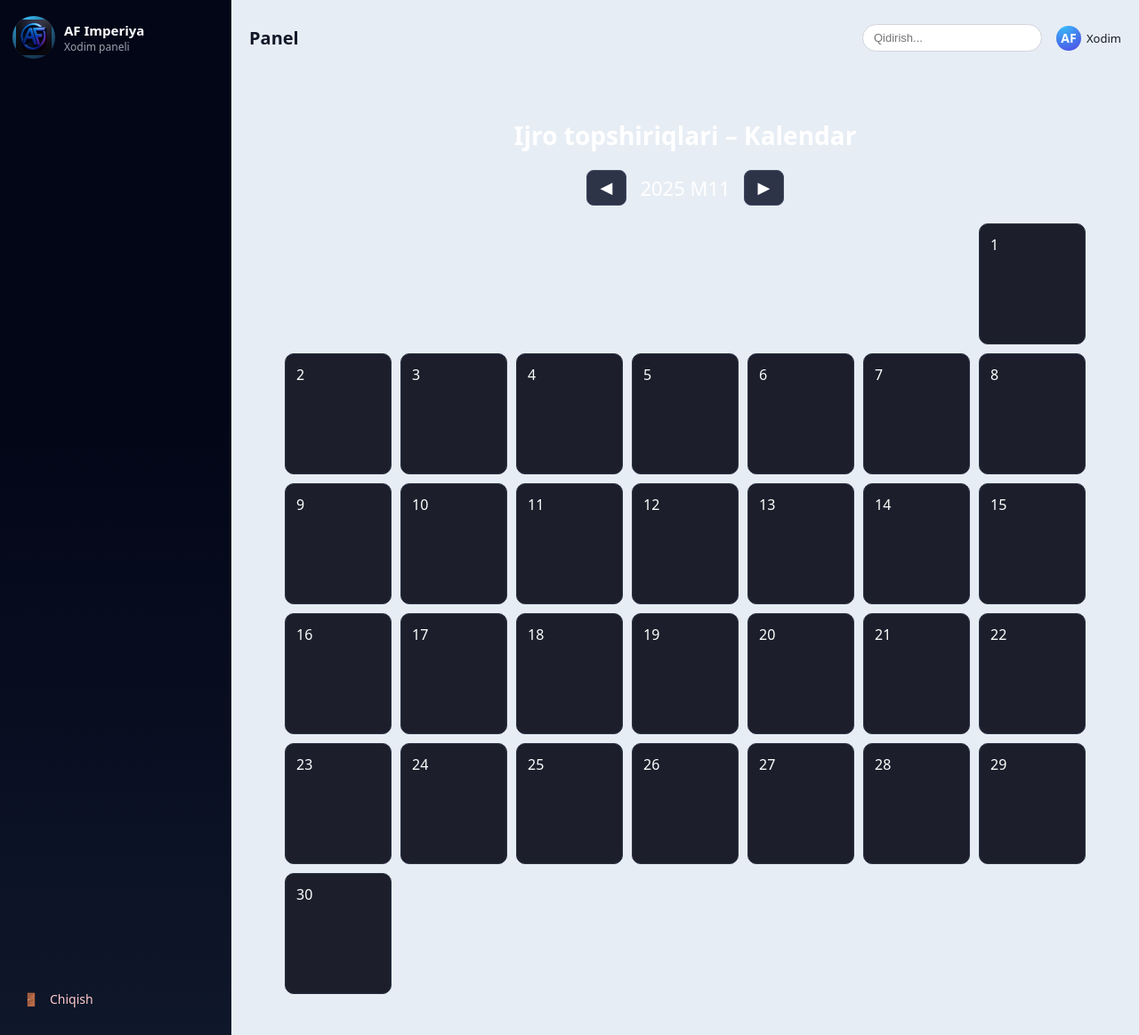
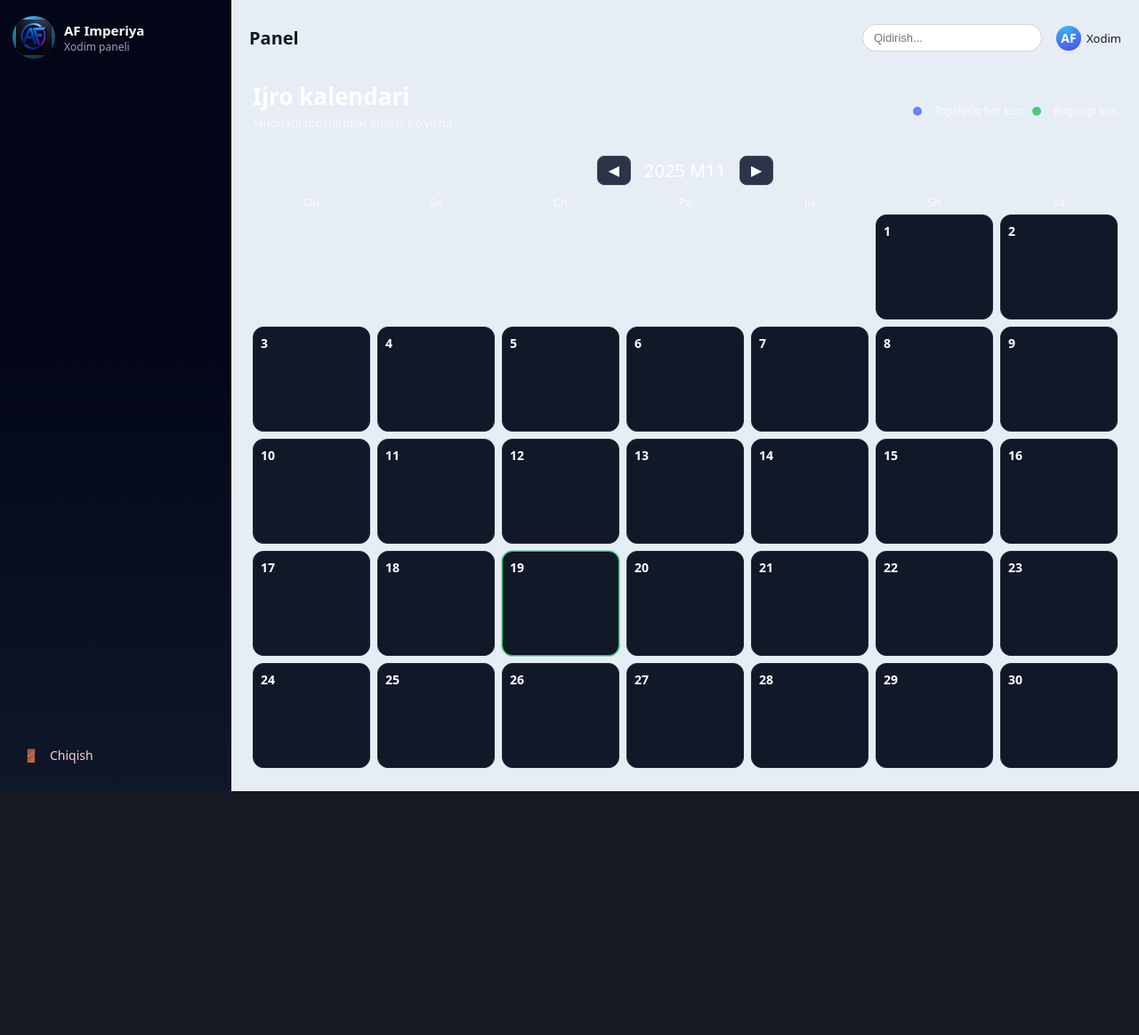
Before and after one commit to Mirfayziev/AF_IMPERIYA, a Flask app: template templates/ijro/calendar.html in a window 1280 px wide. Shown: the whole page at 89% size. After the commit the page ends 889 px from the top, so only its background shows below. Run offline with Flask 3, Linux system fonts and the light colour scheme; the template is opened without the code that fills it: most values are stand-ins (such as "Sample title", 1, 10 or a date in 2020).

Commit message:
Update calendar.html

```diff
--- a/templates/ijro/calendar.html
+++ b/templates/ijro/calendar.html
@@ -1,200 +1,318 @@
 {% extends "base.html" %}
 {% block content %}
 
-<div class="calendar-container">
-    <h2 class="calendar-title">Ijro topshiriqlari – Kalendar</h2>
+<div class="calendar-page">
 
-    <div class="calendar-header">
-        <button onclick="prevMonth()" class="month-btn">◀</button>
-        <span id="monthYear" class="month-label"></span>
-        <button onclick="nextMonth()" class="month-btn">▶</button>
+  <div class="calendar-header-row">
+    <div>
+      <h1>Ijro kalendari</h1>
+      <p class="subtitle">Muddatli topshiriqlar kunlar bo‘yicha</p>
     </div>
+    <div class="cal-legend">
+      <span class="dot has-task"></span> Topshiriq bor kun
+      <span class="dot today-dot"></span> Bugungi kun
+    </div>
+  </div>
 
-    <div class="calendar-grid" id="calendarGrid"></div>
+  <div class="calendar-header">
+      <button onclick="prevMonth()" class="month-btn">◀</button>
+      <span id="monthYear" class="month-label"></span>
+      <button onclick="nextMonth()" class="month-btn">▶</button>
+  </div>
+
+  <div class="weekday-row">
+    <div>Du</div>
+    <div>Se</div>
+    <div>Ch</div>
+    <div>Pa</div>
+    <div>Ju</div>
+    <div>Sh</div>
+    <div>Ya</div>
+  </div>
+
+  <div class="calendar-grid" id="calendarGrid"></div>
+
+</div>
+
+<!-- MODAL -->
+<div class="modal-bg" id="modalBg">
+  <div class="modal-box">
+    <span class="modal-close" onclick="closeModal()">×</span>
+    <h3 id="modalDateTitle">Topshiriqlar</h3>
+    <div id="modalTasks"></div>
+  </div>
 </div>
 
 <style>
-.calendar-container {
-    max-width: 900px;
+.calendar-page{
+    max-width: 980px;
     margin: auto;
-    padding: 20px;
-    color: #fff;
+    color:#fff;
 }
 
-.calendar-title {
-    text-align: center;
-    font-size: 28px;
-    margin-bottom: 20px;
+.calendar-header-row{
+    display:flex;
+    justify-content:space-between;
+    align-items:center;
+    margin-bottom:15px;
+}
+.calendar-header-row h1{
+    margin:0;
+    font-size:26px;
+}
+.subtitle{
+    font-size:13px;
+    opacity:0.7;
+    margin-top:3px;
 }
 
-.calendar-header {
-    display: flex;
-    justify-content: center;
-    align-items: center;
-    gap: 15px;
-    margin-bottom: 20px;
+.cal-legend{
+    font-size:12px;
+    opacity:0.8;
+    display:flex;
+    gap:10px;
+    align-items:center;
+}
+.dot{
+    display:inline-block;
+    width:10px; height:10px;
+    border-radius:50%;
+    margin-right:4px;
+}
+.dot.has-task{ background:#4b6bff; }
+.dot.today-dot{ background:#22c55e; }
+
+.calendar-header{
+    display:flex;
+    justify-content:center;
+    align-items:center;
+    gap:15px;
+    margin-bottom:10px;
+}
+.month-btn{
+    background:#2e3448;
+    border:1px solid #3f4b63;
+    padding:6px 12px;
+    color:#fff;
+    border-radius:8px;
+    font-size:16px;
+}
+.month-btn:hover{ background:#4b6bff; }
+.month-label{
+    font-size:20px;
 }
 
-.month-btn {
-    background: #2e3448;
-    border: 1px solid #3f4b63;
-    padding: 8px 15px;
-    color: #fff;
-    border-radius: 8px;
-    font-size: 18px;
+/* HAFTA NOMLARI */
+.weekday-row{
+    display:grid;
+    grid-template-columns:repeat(7,1fr);
+    gap:8px;
+    margin-bottom:5px;
+    font-size:13px;
+    opacity:0.8;
+    text-align:center;
 }
 
-.month-btn:hover {
-    background: #4b6bff;
+/* KALENDAR KUNLARI */
+.calendar-grid{
+    display:grid;
+    grid-template-columns:repeat(7,1fr);
+    gap:8px;
+}
+.day-box{
+    background:#111827;
+    border-radius:12px;
+    min-height:100px;
+    border:1px solid #1f2937;
+    padding:8px;
+    font-size:13px;
+    cursor:pointer;
+    display:flex;
+    flex-direction:column;
+    justify-content:flex-start;
+    transition:0.2s;
+    position:relative;
+}
+.day-box:hover{
+    border-color:#4b6bff;
+    transform:translateY(-1px);
+}
+.day-number{
+    font-size:14px;
+    font-weight:bold;
+    margin-bottom:4px;
+}
+.day-badges{
+    margin-top:auto;
+}
+.task-chip{
+    display:block;
+    padding:2px 5px;
+    border-radius:6px;
+    font-size:11px;
+    margin-top:3px;
+    white-space:nowrap;
+    overflow:hidden;
+    text-overflow:ellipsis;
 }
 
-.month-label {
-    font-size: 22px;
+/* status bo‘yicha ranglar */
+.chip-new{ background:#4b6bff; }
+.chip-in_progress{ background:#fbbf24; color:#111; }
+.chip-done{ background:#22c55e; }
+.chip-rejected{ background:#ef4444; }
+
+/* bugungi kun */
+.today-box{
+    border-color:#22c55e !important;
+    box-shadow:0 0 0 1px rgba(34,197,94,0.4);
 }
 
-.calendar-grid {
-    display: grid;
-    grid-template-columns: repeat(7, 1fr);
-    gap: 10px;
+/* MODAL */
+.modal-bg{
+    display:none;
+    position:fixed;
+    inset:0;
+    background:rgba(0,0,0,0.7);
+    justify-content:center;
+    align-items:center;
+    z-index:50;
 }
-
-.day-box {
-    background: #1c1f2b;
-    padding: 12px;
-    border-radius: 10px;
-    min-height: 110px;
-    border: 1px solid #2e3448;
-    cursor: pointer;
-    transition: 0.2s;
+.modal-box{
+    background:#111827;
+    padding:20px;
+    border-radius:14px;
+    width:420px;
+    max-height:80vh;
+    overflow:auto;
+    border:1px solid #374151;
 }
-
-.day-box:hover {
-    border-color: #4b6bff;
+.modal-close{
+    float:right;
+    cursor:pointer;
+    font-size:22px;
 }
-
-.day-number {
-    font-size: 16px;
-    margin-bottom: 5px;
+.modal-task{
+    background:#1f2937;
+    border-radius:10px;
+    padding:10px;
+    border:1px solid #374151;
+    margin-bottom:8px;
 }
-
-.task-badge {
-    background: #4b6bff;
-    padding: 4px 6px;
-    border-radius: 6px;
-    display: block;
-    margin-top: 4px;
-    font-size: 12px;
+.modal-task-title{
+    font-size:14px;
+    margin-bottom:4px;
 }
-
-/* Modal */
-.modal-bg {
-    display: none;
-    position: fixed;
-    inset: 0;
-    background: rgba(0,0,0,0.7);
-    justify-content: center;
-    align-items: center;
+.modal-task-meta{
+    font-size:12px;
+    opacity:0.85;
 }
-
-.modal-box {
-    background: #1c1f2b;
-    padding: 25px;
-    border-radius: 12px;
-    width: 400px;
-    color: #fff;
-    border: 1px solid #2e3448;
+.modal-status-pill{
+    display:inline-block;
+    padding:2px 6px;
+    border-radius:6px;
+    font-size:11px;
+    margin-top:4px;
 }
-
-.modal-close {
-    float: right;
-    cursor: pointer;
-    font-size: 22px;
-}
-
-.modal-task {
-    margin-bottom: 10px;
-    padding: 10px;
-    background: #222634;
-    border-radius: 8px;
-    border: 1px solid #333b52;
-}
-
 </style>
 
-<div class="modal-bg" id="modalBg">
-    <div class="modal-box">
-        <span class="modal-close" onclick="closeModal()">×</span>
-        <h3>Topshiriqlar</h3>
-        <div id="modalTasks"></div>
-    </div>
-</div>
-
 <script>
-const tasks = {{ tasks_json|safe }};  // app.py dan keladigan json
+// Backenddan keladigan json: [{title, description, date, status, due_date}, ...]
+const tasks = {{ tasks_json|safe }};
 
 let currentDate = new Date();
 renderCalendar();
 
-function renderCalendar() {
+function renderCalendar(){
     const year = currentDate.getFullYear();
     const month = currentDate.getMonth();
 
-    const firstDay = new Date(year, month, 1).getDay();
-    const lastDate = new Date(year, month + 1, 0).getDate();
+    const firstDay = new Date(year, month, 1).getDay(); // 0 Yakshanba
+    const lastDate = new Date(year, month+1, 0).getDate();
 
     document.getElementById("monthYear").innerText =
-        currentDate.toLocaleString("uz-UZ", { month: "long", year: "numeric" });
+        currentDate.toLocaleString("uz-UZ", { month:"long", year:"numeric" });
+
+    // dushanbani hafta boshi qilamiz (0=Yak → 6 ga surib, 1=Du → 0)
+    let offset = firstDay - 1;
+    if (offset < 0) offset = 6;
 
     let html = "";
 
-    for (let i = 0; i < firstDay; i++) {
+    for (let i=0; i<offset; i++){
         html += `<div></div>`;
     }
 
-    for (let day = 1; day <= lastDate; day++) {
-        const fullDate = `${year}-${String(month+1).padStart(2,'0')}-${String(day).padStart(2,'0')}`;
+    const today = new Date();
+    const todayStr = today.toISOString().slice(0,10); // YYYY-MM-DD
 
-        let dayTasks = tasks.filter(t => t.date === fullDate);
+    for (let d=1; d<=lastDate; d++){
+        const dateStr = `${year}-${String(month+1).padStart(2,'0')}-${String(d).padStart(2,'0')}`;
+        const dayTasks = tasks.filter(t => t.date === dateStr);
+
+        let chips = "";
+        dayTasks.slice(0,3).forEach(t => {
+            const st = (t.status || "new").replace(" ","_");
+            chips += `<span class="task-chip chip-${st}">${t.title}</span>`;
+        });
+        if (dayTasks.length > 3){
+            chips += `<span class="task-chip">+{{ dayTasks.length - 3 }} ta</span>`;
+        }
+
+        const isToday = (dateStr === todayStr);
 
         html += `
-            <div class="day-box" onclick="openModal('${fullDate}')">
-                <div class="day-number">${day}</div>
-                ${dayTasks.map(t => `<span class='task-badge'>${t.title}</span>`).join("")}
+          <div class="day-box ${isToday ? 'today-box' : ''}" onclick="openModal('${dateStr}')">
+            <div class="day-number">${d}</div>
+            <div class="day-badges">
+              ${chips}
             </div>
+          </div>
         `;
     }
 
     document.getElementById("calendarGrid").innerHTML = html;
 }
 
-function prevMonth() {
+function prevMonth(){
     currentDate.setMonth(currentDate.getMonth() - 1);
     renderCalendar();
 }
 
-function nextMonth() {
+function nextMonth(){
     currentDate.setMonth(currentDate.getMonth() + 1);
     renderCalendar();
 }
 
-function openModal(date) {
-    const dayTasks = tasks.filter(t => t.date === date);
+function openModal(dateStr){
+    const dayTasks = tasks.filter(t => t.date === dateStr);
+    const box = document.getElementById("modalTasks");
     let html = "";
 
-    dayTasks.forEach(t => {
-        html += `
-            <div class="modal-task">
-                <b>${t.title}</b><br>
-                ${t.description}
-            </div>
-        `;
-    });
+    if (dayTasks.length === 0){
+        html = "<div class='empty-text'>Bu kunda topshiriq yo‘q.</div>";
+    } else {
+        dayTasks.forEach(t => {
+            const st = (t.status || "new").replace(" ","_");
+            html += `
+              <div class="modal-task">
+                <div class="modal-task-title">${t.title}</div>
+                <div class="modal-task-meta">
+                  Muddat: ${t.due_date || "-"}<br>
+                  ${t.description || ""}
+                </div>
+                <span class="modal-status-pill chip-${st}">${t.status || "new"}</span>
+              </div>
+            `;
+        });
+    }
 
-    document.getElementById("modalTasks").innerHTML = html;
+    document.getElementById("modalDateTitle").innerText = "Sana: " + dateStr;
+    box.innerHTML = html;
     document.getElementById("modalBg").style.display = "flex";
 }
 
-function closeModal() {
+function closeModal(){
     document.getElementById("modalBg").style.display = "none";
 }
 </script>
```
